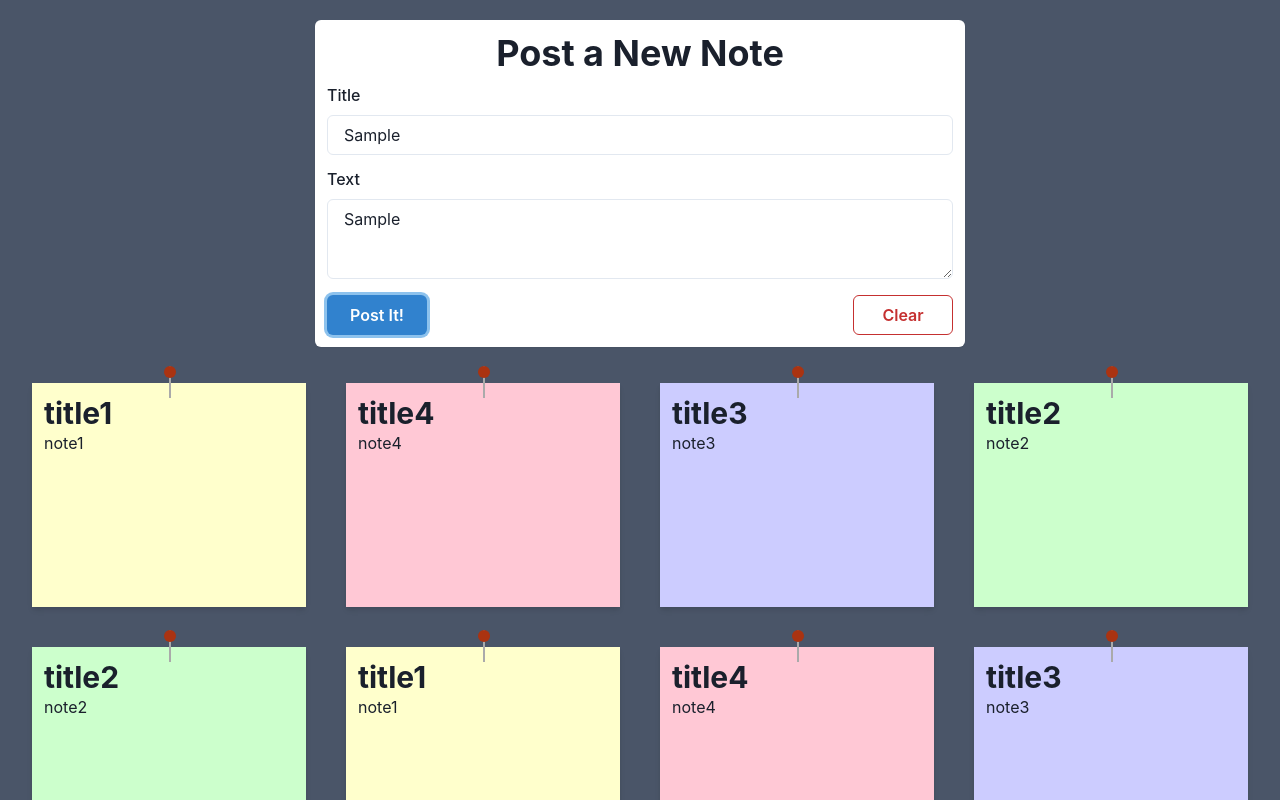
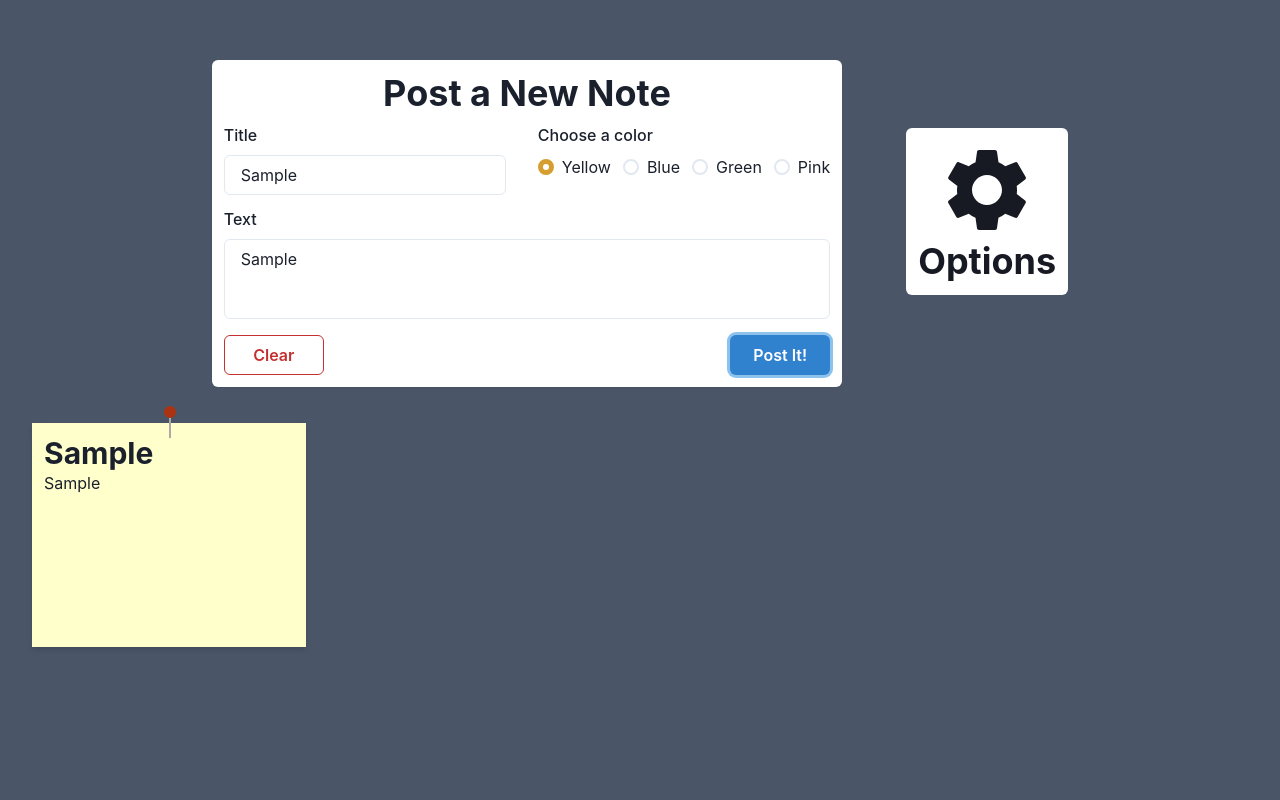
Before and after one commit to Kyosukyuu/notesApp, a React (Create React App) app in the folder client/: page / in a window 1280 px wide. Both pictures are taken after typing "Sample", "Sample" into the empty fields and a click on the button "Post It!". Shown: the top 800 px of the page. Built offline with nearby package versions, Linux system fonts and the light colour scheme.

Commit message:
switched from only local memory to local memory and context

```diff
--- a/client/package.json
+++ b/client/package.json
@@ -10,9 +10,11 @@
     "@testing-library/react": "^11.2.7",
     "@testing-library/user-event": "^12.8.3",
     "framer-motion": "^4.1.17",
+    "material-design-icons": "^3.0.1",
     "react": "^17.0.2",
     "react-dom": "^17.0.2",
     "react-hook-form": "^7.12.1",
+    "react-icons": "^4.2.0",
     "react-scripts": "4.0.3",
     "web-vitals": "^0.2.4",
     "workbox-background-sync": "^5.1.4",
--- a/client/src/App.js
+++ b/client/src/App.js
@@ -1,14 +1,22 @@
-import { Box } from "@chakra-ui/react";
+import { Box, Flex } from "@chakra-ui/react";
 import React from "react";
 import Notes from "./components/Notes";
+import Options from "./components/Options";
 import PostNoteForm from "./components/PostNoteForm";
+import { NotesProvider } from "./context/NotesContext";
 
 const App = () => {
   return (
-    <Box as="main" mt={5} mx={8}>
-      <PostNoteForm />
-      <Notes />
-    </Box>
+    <NotesProvider>
+      <Box as="main" mt={5} mx={8}>
+        <Flex justifyContent="center" alignItems="center">
+          <PostNoteForm />
+          <Options />
+        </Flex>
+
+        <Notes />
+      </Box>
+    </NotesProvider>
   );
 };
 
--- a/client/src/components/Notes.js
+++ b/client/src/components/Notes.js
@@ -1,21 +1,22 @@
 import PostIt from "./PostIt";
 import { Box } from "@chakra-ui/react";
+import useLocalStorage from "../hooks/useLocalStorage";
+import { useContext, useEffect } from "react";
+import { NotesContext } from "../context/NotesContext";
 
 const Notes = () => {
+  const [storedNotes, setStoredNotes] = useLocalStorage("notes");
+  const { notes, setNotes } = useContext(NotesContext);
+  useEffect(() => {
+    if (storedNotes) setNotes(storedNotes);
+  }, []);
+
   return (
     <Box sx={{ columnCount: [1, 2, 3, 4], gap: "40px" }}>
-      <PostIt title="title1" text="note1" bg="yellow" />
-      <PostIt title="title2" text="note2" bg="green" />
-      <PostIt title="title3" text="note3" bg="blue" />
-      <PostIt title="title4" text="note4" bg="pink" />
-      <PostIt title="title1" text="note1" bg="yellow" />
-      <PostIt title="title2" text="note2" bg="green" />
-      <PostIt title="title3" text="note3" bg="blue" />
-      <PostIt title="title4" text="note4" bg="pink" />
-      <PostIt title="title1" text="note1" bg="yellow" />
-      <PostIt title="title2" text="note2" bg="green" />
-      <PostIt title="title3" text="note3" bg="blue" />
-      <PostIt title="title4" text="note4" bg="pink" />
+      {notes &&
+        notes.map(({ noteTitle, noteText, noteColor }, i) => (
+          <PostIt key={i} title={noteTitle} text={noteText} bg={noteColor} />
+        ))}
     </Box>
   );
 };
--- /dev/null
+++ b/client/src/components/Options.js
@@ -0,0 +1,55 @@
+import {
+  useDisclosure,
+  Modal,
+  ModalOverlay,
+  ModalContent,
+  ModalHeader,
+  ModalFooter,
+  ModalBody,
+  ModalCloseButton,
+  Box,
+  Button,
+  Flex,
+  Heading,
+} from "@chakra-ui/react";
+import { MdSettings } from "react-icons/md";
+
+const Options = () => {
+  const { isOpen, onOpen, onClose } = useDisclosure();
+  return (
+    <Flex flexDirection="column" alignItems="center" mx={8} color="gray.900">
+      <Flex
+        bg="white"
+        rounded="md"
+        flexDirection="column"
+        alignItems="center"
+        p={3}
+      >
+        <MdSettings size={100} onClick={onOpen} cursor="pointer" />
+        <Heading>Options</Heading>
+      </Flex>
+
+      <Modal isOpen={isOpen} onClose={onClose}>
+        <ModalOverlay />
+        <ModalContent>
+          <ModalHeader>Options</ModalHeader>
+          <ModalCloseButton />
+          <ModalBody>
+            <Flex>
+              <Button>Clear All Notes</Button>
+            </Flex>
+          </ModalBody>
+
+          <ModalFooter>
+            <Button colorScheme="blue" mr={3} onClick={onClose}>
+              Close
+            </Button>
+            <Button variant="ghost">Secondary Action</Button>
+          </ModalFooter>
+        </ModalContent>
+      </Modal>
+    </Flex>
+  );
+};
+
+export default Options;
--- a/client/src/components/PostIt.js
+++ b/client/src/components/PostIt.js
@@ -1,12 +1,13 @@
 import { Box, Heading, Text } from "@chakra-ui/react";
 
 const PostIt = ({ title, text, bg }) => {
-  let bgCol = "#cfc";
+  let bgCol;
   switch (bg) {
     case "yellow":
       bgCol = "#ffc";
       break;
     case "green":
+      bgCol = "#cfc";
       break;
     case "blue":
       bgCol = "#ccf";
@@ -15,6 +16,7 @@ const PostIt = ({ title, text, bg }) => {
       bgCol = "#ffc8d5";
       break;
     default:
+      bgCol = "#cfc";
   }
   return (
     <Box
@@ -30,6 +32,7 @@ const PostIt = ({ title, text, bg }) => {
       display="inline-block"
       position="relative"
       justifySelf="center"
+      whiteSpace="pre-line"
     >
       <Box
         bg="#aaa"
--- a/client/src/components/PostNoteForm.js
+++ b/client/src/components/PostNoteForm.js
@@ -9,11 +9,17 @@ import {
   Button,
   Heading,
   Flex,
+  Radio,
+  RadioGroup,
+  Stack,
 } from "@chakra-ui/react";
 import useLocalStorage from "../hooks/useLocalStorage";
+import { useContext } from "react";
+import { NotesContext } from "../context/NotesContext";
 
 const PostNoteForm = () => {
   const { register, handleSubmit } = useForm();
+  const { notes, setNotes } = useContext(NotesContext);
 
   const [storedNotes, setStoredNotes] = useLocalStorage("notes");
   const submitNote = (data) => {
@@ -21,14 +27,17 @@ const PostNoteForm = () => {
     storedNotes
       ? setStoredNotes([...storedNotes, data])
       : setStoredNotes([data]);
+    setNotes([...notes, data]);
   };
+
   return (
     <Box
       as="form"
       onSubmit={handleSubmit(submitNote)}
       p={3}
       mb={4}
-      mx="auto"
+      mt={10}
+      mx={8}
       rounded="md"
       bg="white"
       boxShadow="sm"
@@ -38,26 +47,71 @@ const PostNoteForm = () => {
         <Heading as="h2" size="xl" mb={2} textAlign="center">
           Post a New Note
         </Heading>
-        <Box mb={3}>
-          <FormLabel htmlFor="note-title">Title</FormLabel>
-          <Input
-            type="text"
-            placeholder="ex: groceries"
-            name="note-title"
-            {...register("note-title")}
-          />
+        <Box display="flex">
+          <Box width="100%" mb={3} mr={4}>
+            <FormLabel htmlFor="noteTitle">Title</FormLabel>
+            <Input
+              type="text"
+              placeholder="ex: groceries"
+              name="noteTitle"
+              {...register("noteTitle")}
+              required
+            />
+          </Box>
+          <Flex width="100%" ml={4} flexDirection="column">
+            <FormLabel htmlFor="noteColor">Choose a color</FormLabel>
+            <RadioGroup defaultValue="yellow">
+              <Stack spacing={3} direction="row">
+                <Radio
+                  colorScheme="yellow"
+                  value="yellow"
+                  name="note-color"
+                  {...register("noteColor")}
+                >
+                  Yellow
+                </Radio>
+                <Radio
+                  colorScheme="blue"
+                  value="blue"
+                  name="noteColor"
+                  {...register("noteColor")}
+                >
+                  Blue
+                </Radio>
+                <Radio
+                  colorScheme="green"
+                  value="green"
+                  name="noteColor"
+                  {...register("noteColor")}
+                >
+                  Green
+                </Radio>
+                <Radio
+                  colorScheme="pink"
+                  value="pink"
+                  name="noteColor"
+                  {...register("noteColor")}
+                >
+                  Pink
+                </Radio>
+              </Stack>
+            </RadioGroup>
+          </Flex>
         </Box>
+
         <Box>
-          <FormLabel htmlFor="note-text">Text</FormLabel>
+          <FormLabel htmlFor="noteText">Text</FormLabel>
           <Textarea
             type="text"
             placeholder="-bananas..."
-            name="note-text"
-            {...register("note-text")}
+            name="noteText"
+            {...register("noteText")}
+            resize="none"
+            required
           />
         </Box>
       </FormControl>
-      <Flex mt={4} justifyContent="space-between">
+      <Flex mt={4} justifyContent="space-between" flexDirection="row-reverse">
         <Button colorScheme="blue" type="submit" width="100px">
           Post It!
         </Button>
--- /dev/null
+++ b/client/src/context/NotesContext.js
@@ -0,0 +1,14 @@
+import React, { createContext, useState } from "react";
+
+const NotesContext = createContext();
+
+const NotesProvider = ({ children }) => {
+  const [notes, setNotes] = useState([]);
+  return (
+    <NotesContext.Provider value={{ notes, setNotes }}>
+      {children}
+    </NotesContext.Provider>
+  );
+};
+
+export { NotesContext, NotesProvider };
```
Also changed, not shown: 1 other file (tests, documents, lock files or other folders).
